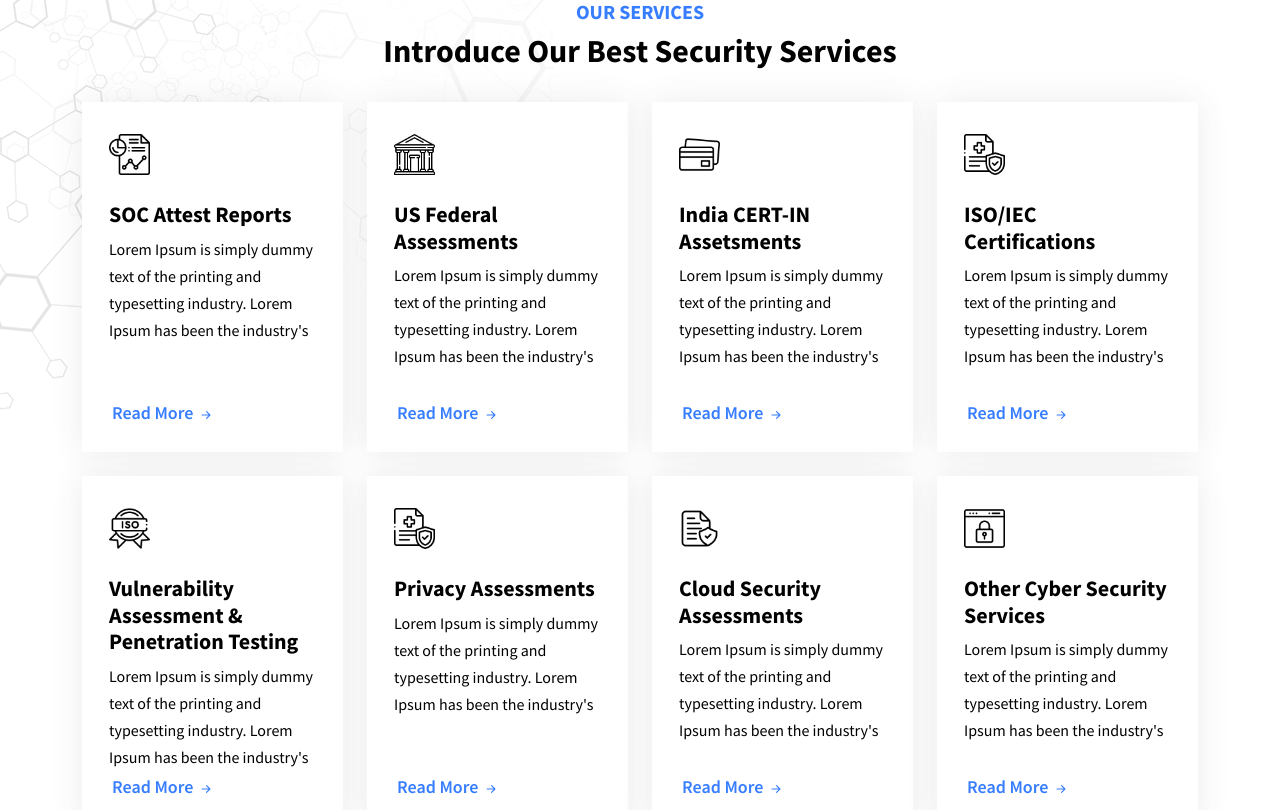
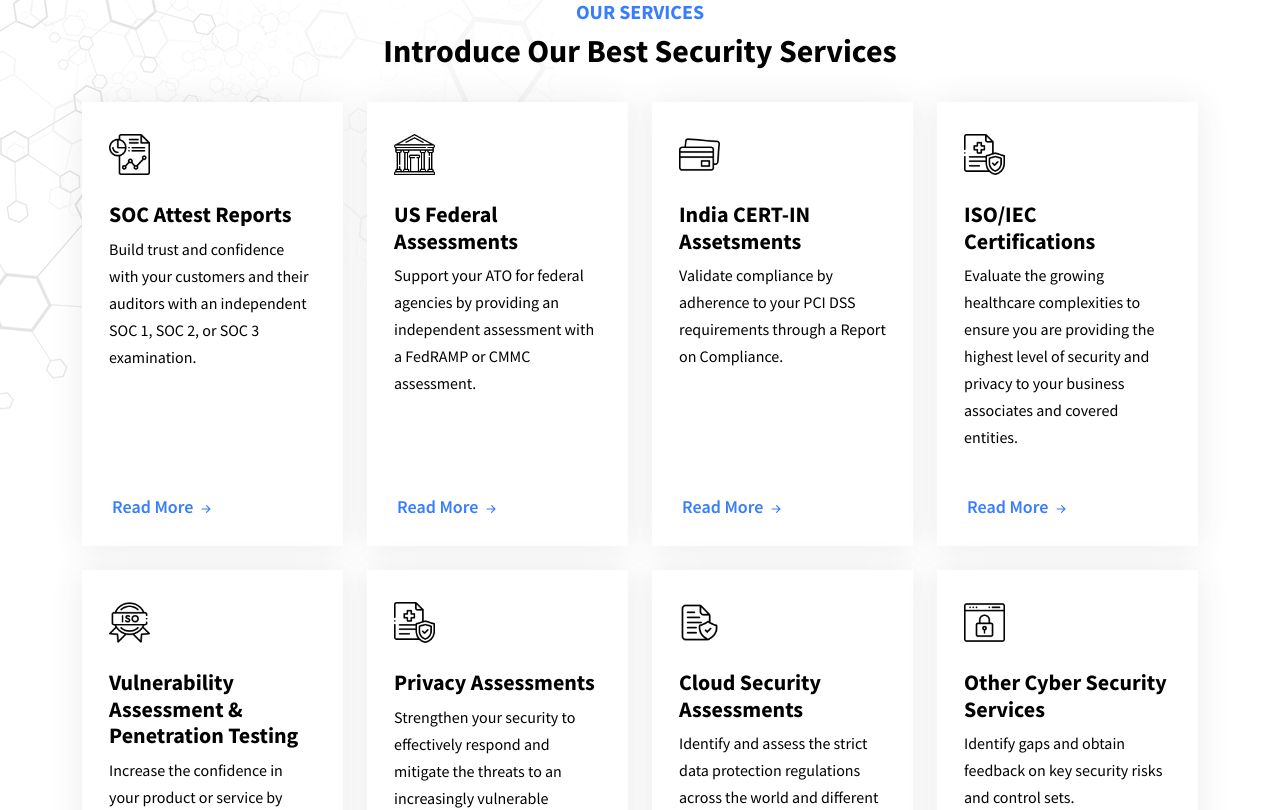
Before and after one commit to ascinate/accedere, a Next.js app: page /componets/HomeServices in a window 1280 px wide. Shown: the top 810 px of the page. Built offline with nearby package versions, Linux system fonts and the light colour scheme.

Commit message:
serivces upload

```diff
--- a/pages/componets/HomeServices.js
+++ b/pages/componets/HomeServices.js
@@ -9,7 +9,7 @@
 
     return(
         <>
-        <div className='services-part-home'>
+        <div className='services-part-home new-home'>
             <div className='container'>
                 <h4 className='comon-head-sub text-center'> Our Services </h4>
                 <h2 className='comon-head-main text-center'> Introduce Our Best Security Services </h2>
@@ -26,7 +26,10 @@
                                 </figure>
 
                                 <h4>SOC Attest Reports</h4>
-                                <p> Lorem Ipsum is simply dummy text of the printing and typesetting industry. Lorem Ipsum has been the industry&apos;s </p>
+                                <p>
+                                Build trust and confidence with your customers and their auditors with an independent SOC 1,
+                                SOC 2, or SOC 3 examination.
+                               </p>
 
                                 <span className="btn"> read more <BsArrowRightShort/> </span>
                             </div>
@@ -44,7 +47,10 @@
 
                                 <h4>US Federal Assessments</h4>
 
-                                <p> Lorem Ipsum is simply dummy text of the printing and typesetting industry. Lorem Ipsum has been the industry&apos;s </p>
+                                <p>
+                                Support your ATO for federal agencies by providing an independent assessment
+                                with a FedRAMP or CMMC assessment.
+                               </p>
 
                                 <span className="btn"> read more <BsArrowRightShort/> </span>
                             </div>
@@ -62,7 +68,9 @@
                                 </figure>
 
                                 <h4>India CERT-IN Assetsments</h4>
-                                <p> Lorem Ipsum is simply dummy text of the printing and typesetting industry. Lorem Ipsum has been the industry&apos;s </p>
+                                <p>
+                                Validate compliance by adherence to your PCI DSS requirements through a Report on Compliance.
+                                </p>
 
                                 <span className="btn"> read more <BsArrowRightShort/> </span>
                             </div>
@@ -80,7 +88,10 @@
                                 </figure>
 
                                 <h4>ISO/IEC Certifications</h4>
-                                <p> Lorem Ipsum is simply dummy text of the printing and typesetting industry. Lorem Ipsum has been the industry&apos;s </p>
+                                <p>
+                                Evaluate the growing healthcare complexities to ensure you are providing
+                                 the highest level of security and privacy to your business associates and covered entities.
+                               </p>
 
                                 <span className="btn"> read more <BsArrowRightShort/> </span>
                             </div>
@@ -98,7 +109,10 @@
                                 </figure>
 
                                 <h4> Vulnerability Assessment & Penetration Testing </h4>
-                                <p> Lorem Ipsum is simply dummy text of the printing and typesetting industry. Lorem Ipsum has been the industry&apos;s </p>
+                                <p>
+                                Increase the confidence in your product or service by certification through the
+                                standards developed and published by the International Organization for Standardization.
+                               </p>
 
                                 <span className="btn"> read more <BsArrowRightShort/> </span>
                             </div>
@@ -115,7 +129,10 @@
                                 </figure>
 
                                 <h4>Privacy Assessments </h4>
-                                <p> Lorem Ipsum is simply dummy text of the printing and typesetting industry. Lorem Ipsum has been the industry&apos;s </p>
+                                <p>
+                                Strengthen your security to effectively respond and mitigate the threats
+                                to an increasingly vulnerable technology landscape.
+                               </p>
 
                                 <span className="btn"> read more <BsArrowRightShort/> </span>
                             </div>
@@ -132,7 +149,10 @@
                                 </figure>
 
                                 <h4>Cloud Security Assessments</h4>
-                                <p> Lorem Ipsum is simply dummy text of the printing and typesetting industry. Lorem Ipsum has been the industry&apos;s </p>
+                                <p>
+                                Identify and assess the strict data protection regulations across
+                                the world and different industries to ensure the privacy of the data you process.
+                               </p>
 
                                 <span className="btn"> read more <BsArrowRightShort/> </span>
                             </div>
@@ -150,7 +170,9 @@
                                 </figure>
 
                                 <h4>Other Cyber Security Services</h4>
-                                <p> Lorem Ipsum is simply dummy text of the printing and typesetting industry. Lorem Ipsum has been the industry&apos;s </p>
+                                <p>
+                                Identify gaps and obtain feedback on key security risks and control sets.
+                               </p>
 
                                 <span className="btn"> read more <BsArrowRightShort/> </span>
                             </div>
--- a/styles/globals.css
+++ b/styles/globals.css
@@ -1398,6 +1398,10 @@
     text-align: center !important;
 
   }
+  .new-home .comon-card{
+    height:444px;
+  }
+
 
 @keyframes slide-down {
 		  0% {
```
Also changed, not shown: 2 other files (tests, documents, lock files or other folders).
